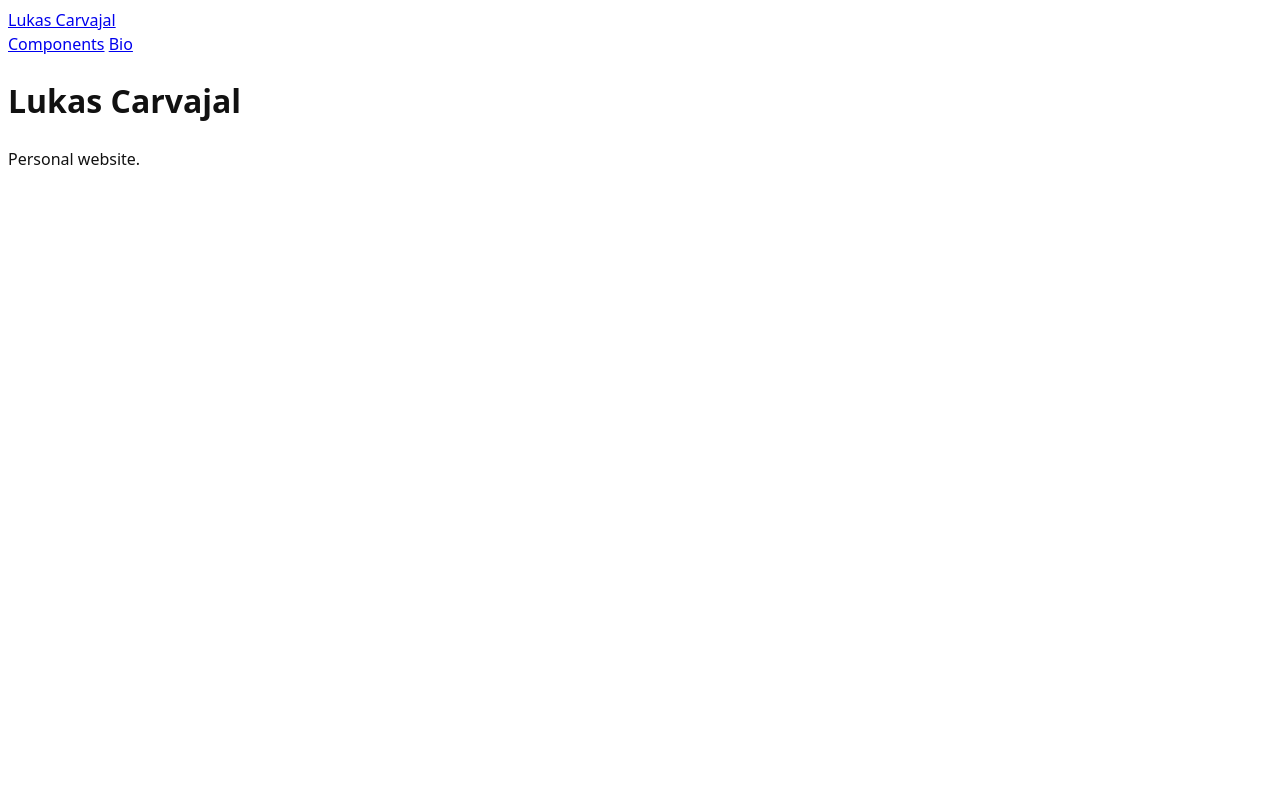
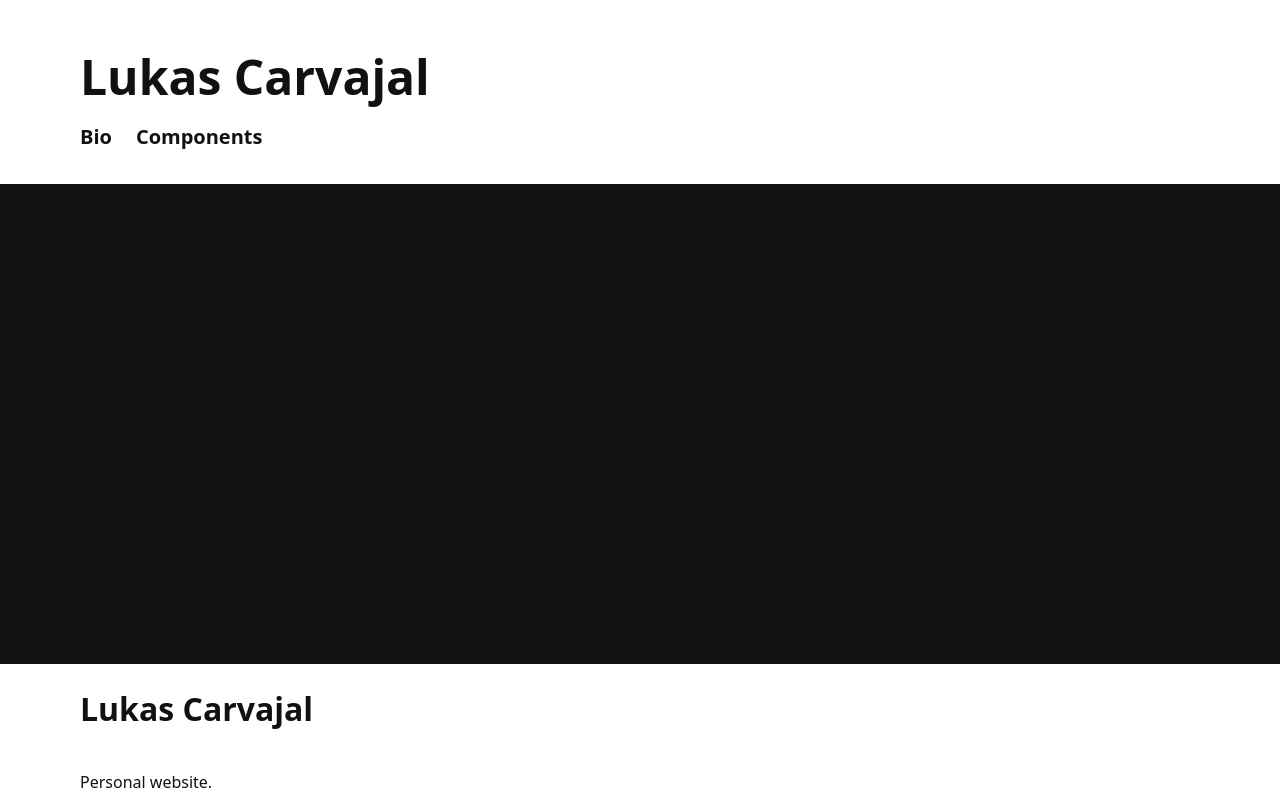
Before and after one commit to lcarvajal/lcarvajal.github.io, an Astro site: page / in a window 1280 px wide. Built offline with nearby package versions, Linux system fonts and the light colour scheme; Astro itself is replaced by a stand-in of ours.

Commit message:
Set up hero image placeholder

```diff
--- a/src/layouts/BaseLayout.astro
+++ b/src/layouts/BaseLayout.astro
@@ -19,13 +19,52 @@
     <title>{title}</title>
   </head>
   <body>
-    <header>
-      <a href="/">Lukas Carvajal</a>
+    <header class="site-header">
+      <a class="site-name" href="/">Lukas Carvajal</a>
       <nav aria-label="Main navigation">
+        <a href="/bio">Bio</a>
         <a href="/components">Components</a>
-        <a href="/bio">Bio</a>
       </nav>
     </header>
     <main><slot /></main>
   </body>
 </html>
+
+<style>
+  .site-header {
+    width: min(
+      calc(100% - (2 * var(--page-padding))),
+      var(--width-content)
+    );
+    margin-inline: auto;
+    padding-block: var(--space-12) var(--space-8);
+  }
+
+  .site-name {
+    color: var(--color-text);
+    font-family: var(--font-heading);
+    font-size: var(--text-3xl);
+    font-weight: 700;
+    line-height: var(--leading-heading);
+    text-decoration: none;
+  }
+
+  nav {
+    display: flex;
+    flex-wrap: wrap;
+    gap: var(--space-6);
+    margin-top: var(--space-4);
+  }
+
+  nav a {
+    color: var(--color-text);
+    font-size: var(--text-lg);
+    font-weight: 700;
+    text-decoration: none;
+  }
+
+  nav a:hover {
+    color: var(--color-accent);
+    text-decoration: underline;
+  }
+</style>
--- a/src/pages/index.astro
+++ b/src/pages/index.astro
@@ -3,6 +3,14 @@
 ---
 
 <BaseLayout title="Lukas Carvajal">
+  <div class="hero-placeholder full-bleed" aria-hidden="true"></div>
   <h1>Lukas Carvajal</h1>
   <p>Personal website.</p>
 </BaseLayout>
+
+<style>
+  .hero-placeholder {
+    height: min(60vh, 40rem);
+    background: var(--color-text);
+  }
+</style>
--- a/src/styles/global.css
+++ b/src/styles/global.css
@@ -7,7 +7,28 @@
   line-height: var(--leading-body);
 }
 
+body {
+  margin: 0;
+}
+
 :focus-visible {
   outline: var(--focus-width) solid var(--color-focus);
   outline-offset: var(--focus-offset);
 }
+
+main {
+  display: grid;
+  grid-template-columns:
+    minmax(var(--page-padding), 1fr)
+    minmax(0, var(--width-content))
+    minmax(var(--page-padding), 1fr);
+}
+
+main > * {
+  grid-column: 2;
+}
+
+.full-bleed {
+  grid-column: 1 / -1;
+  width: 100%;
+}
```
